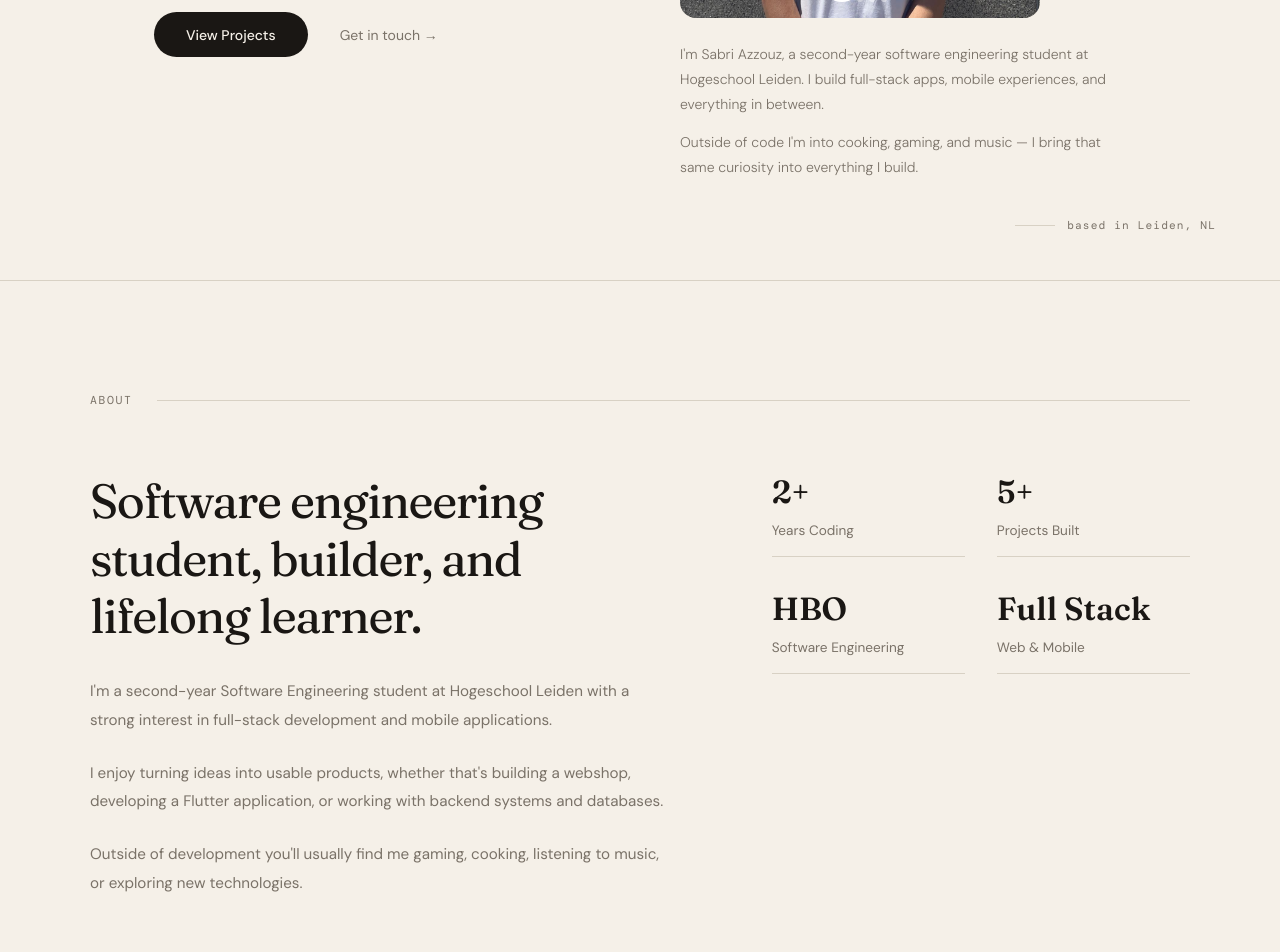
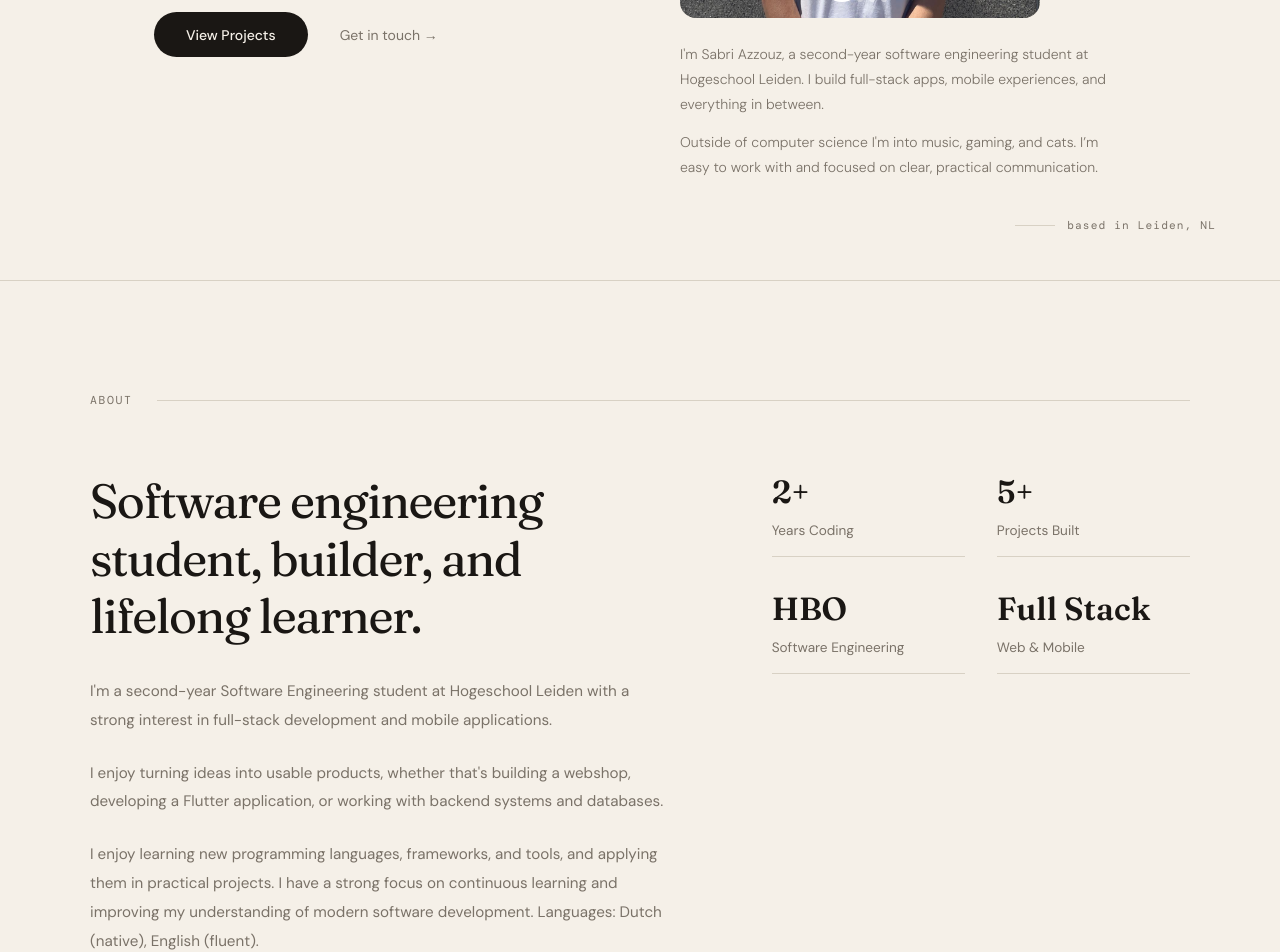
Before and after one commit to SabriAz/portfolio, a Vue app: page / in a window 1280 px wide. Shown: the part 520-1472 px from the top of the page. Built offline with nearby package versions, Linux system fonts and the light colour scheme; a web font is replaced by a local one.

Commit message:
feat: Fixed hero-section images

```diff
--- a/src/components/AboutSection.vue
+++ b/src/components/AboutSection.vue
@@ -28,8 +28,9 @@
           </p>
 
           <p>
-            Outside of development you'll usually find me gaming,
-            cooking, listening to music, or exploring new technologies.
+            I enjoy learning new programming languages, frameworks, and tools, and applying them in practical projects. I have a strong focus on continuous learning and improving my understanding of modern software development.
+
+            Languages: Dutch (native), English (fluent).
           </p>
         </div>
 
--- a/src/components/HeroSection.vue
+++ b/src/components/HeroSection.vue
@@ -55,8 +55,7 @@
           </p>
 
           <p>
-            Outside of code I'm into cooking, gaming, and music — I bring that same curiosity
-            into everything I build.
+            Outside of computer science I'm into music, gaming, and cats. I’m easy to work with and focused on clear, practical communication.
           </p>
         </div>
 
```
